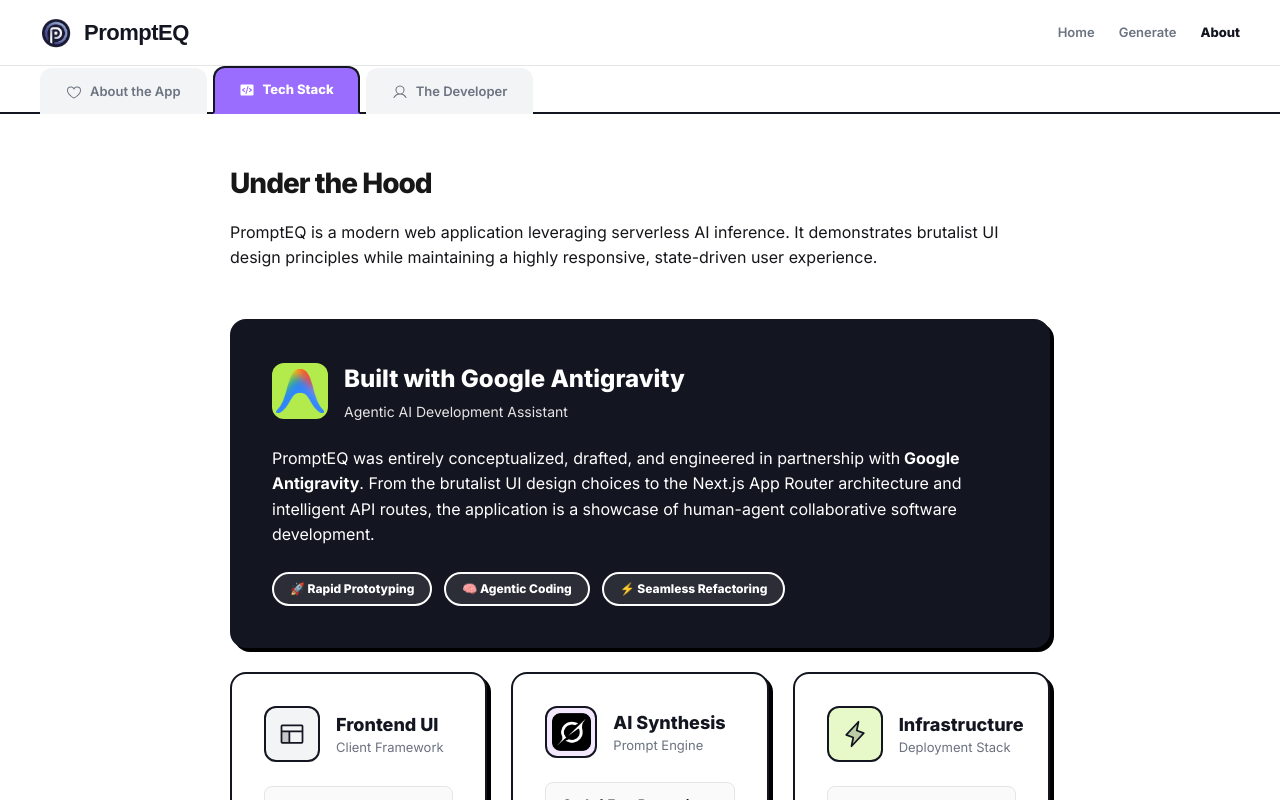
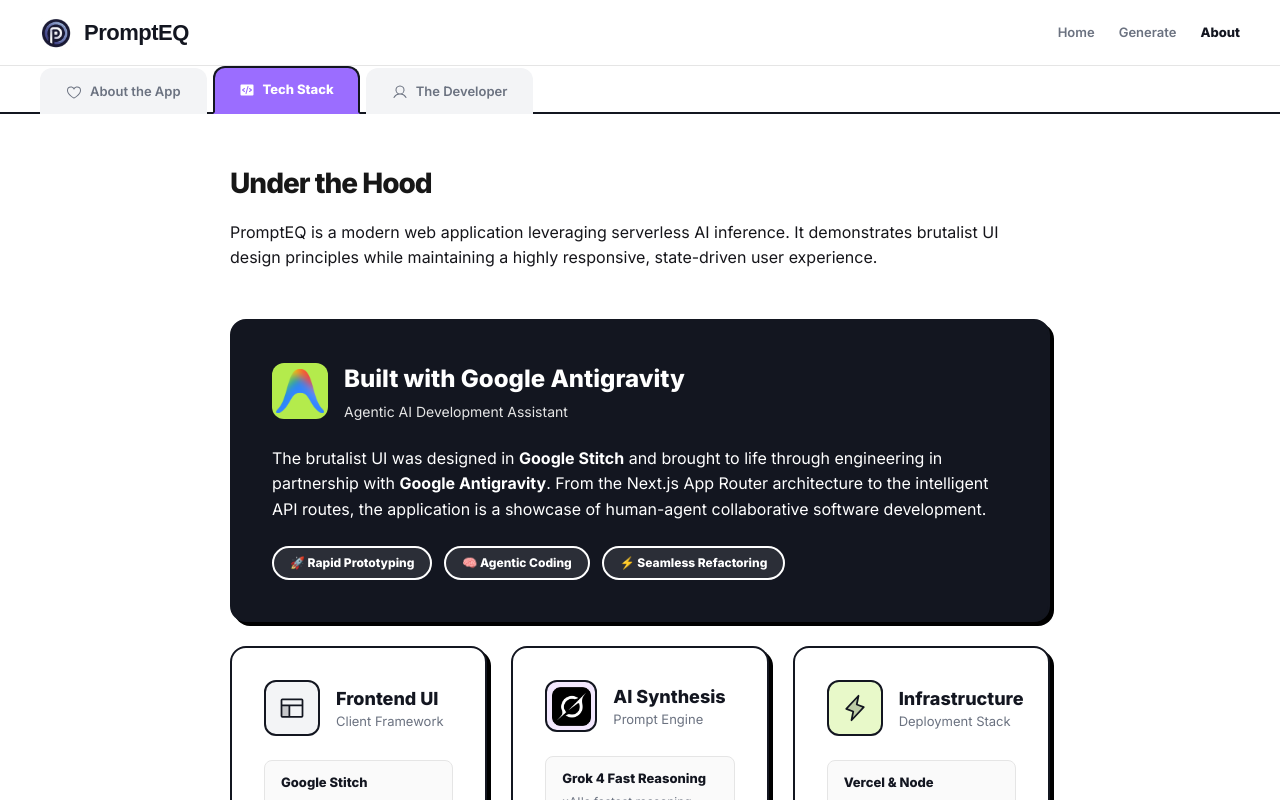
Before and after one commit to machovato/PromptEQ, a Next.js app in the folder prompteq-next/: page /about in a window 1280 px wide. Both pictures are taken after a click on the button "Tech Stack". Shown: the top 800 px of the page. Built offline with nearby package versions, Linux system fonts and the light colour scheme.

Commit message:
fix: credit Google Stitch for UI design in About page Tech Stack

```diff
--- a/prompteq-next/src/app/about/page.js
+++ b/prompteq-next/src/app/about/page.js
@@ -212,10 +212,10 @@
                     </div>
 
                     <p style={{ fontSize: 16, lineHeight: 1.6, margin: "0 0 24px 0" }}>
-                        PromptEQ was entirely conceptualized, drafted, and engineered in partnership with
-                        <strong> Google Antigravity</strong>. From the brutalist UI design choices to the Next.js
-                        App Router architecture and intelligent API routes, the application is a showcase of
-                        human-agent collaborative software development.
+                        The brutalist UI was designed in <strong>Google Stitch</strong> and brought to life
+                        through engineering in partnership with <strong>Google Antigravity</strong>. From the
+                        Next.js App Router architecture to the intelligent API routes, the application is a
+                        showcase of human-agent collaborative software development.
                     </p>
 
                     <div style={{ display: "flex", flexWrap: "wrap", gap: 12 }}>
@@ -241,6 +241,7 @@
                     </div>
 
                     <div style={{ display: "flex", flexDirection: "column", gap: 12 }}>
+                        <StackItem title="Google Stitch" desc="Brutalist UI design & mockup" />
                         <StackItem title="Next.js App Router" desc="Full-stack React framework (v16)" />
                         <StackItem title="React" desc="v19 component library" />
                         <StackItem title="Phosphor Icons" desc="Consistent icon system" />
```
